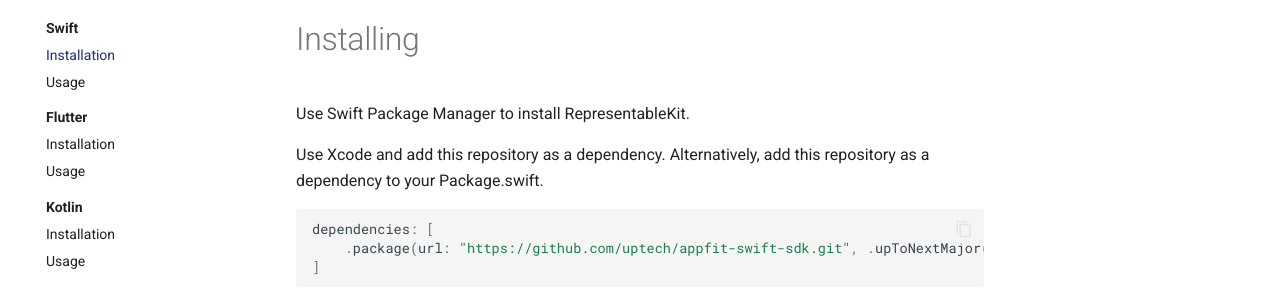
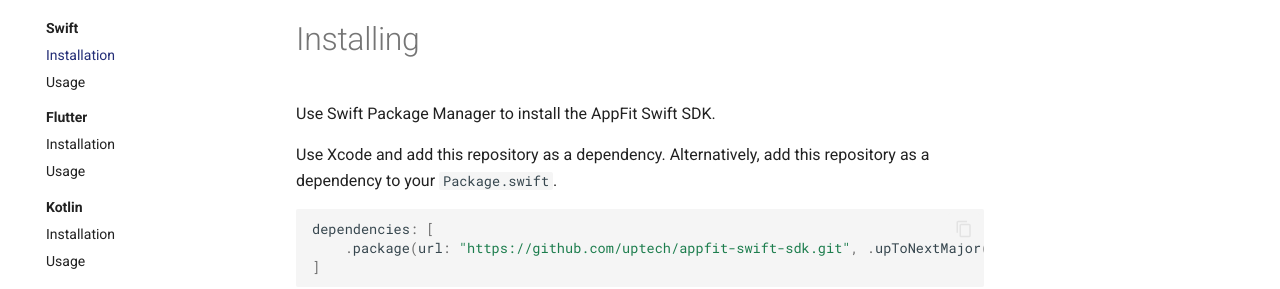
Before and after one commit to uptech/appfit-sdk-docs, an MkDocs documentation site: the page built from docs/swift/installation.md, in a window 1280 px wide. Shown: the part 167-456 px from the top of the page. Built offline with MkDocs 1.6.1 and Material for MkDocs 9.7.7, drawn with Linux system fonts in a browser that asks for light colours.

Commit message:
Clean up some copy pasta in Swift SDK install
Clean up some copy pasta in Swift SDK install instructions.

<!-- ps-id: c204b7af-e0d8-4e25-9033-41505b54dba5 -->

````diff
--- a/docs/swift/installation.md
+++ b/docs/swift/installation.md
@@ -1,9 +1,9 @@
 # Installing
 
-Use Swift Package Manager to install RepresentableKit.
+Use Swift Package Manager to install the AppFit Swift SDK.
 
 Use Xcode and add this repository as a dependency.
-Alternatively, add this repository as a dependency to your Package.swift.
+Alternatively, add this repository as a dependency to your `Package.swift`.
 
 ```swift
 dependencies: [
````
